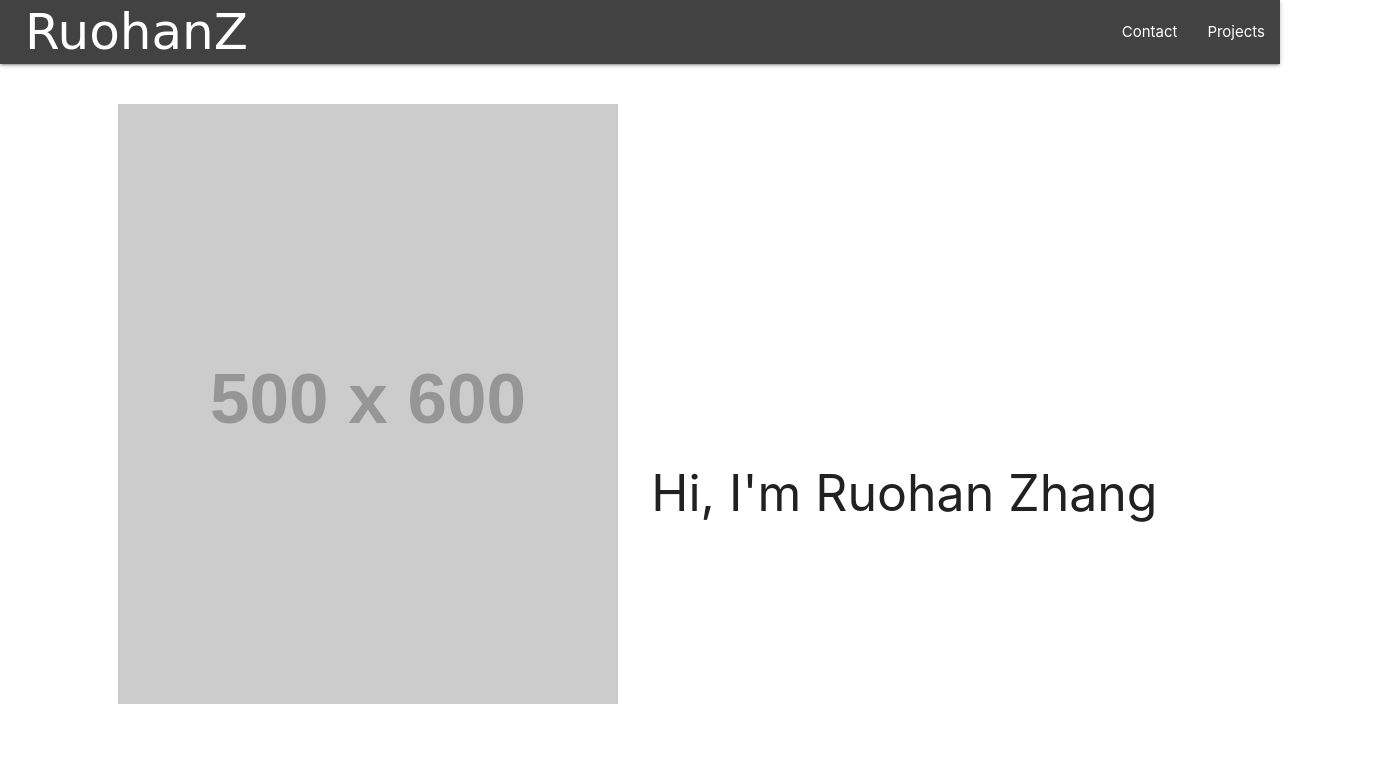
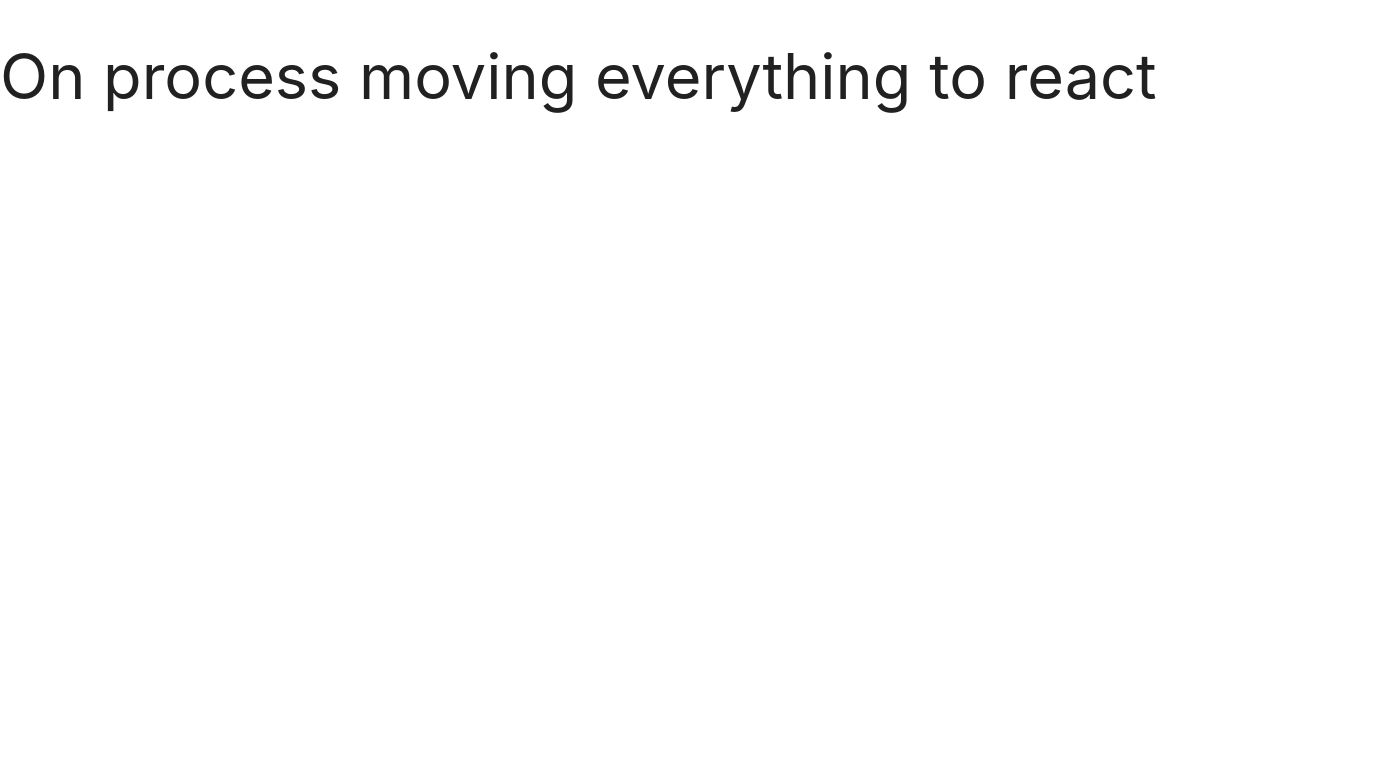
Before and after one commit to RuohanZ/Responsive-Portfolio, a plain HTML site: page index.html in a window 1280 px wide. Shown: the top 783 px of the page, 1387 px wide, since content can reach past the window. Drawn offline with nearby package versions, Linux system fonts and the light colour scheme; a web font is replaced by a local one.

Commit message:
Update index.html

```diff
--- a/index.html
+++ b/index.html
@@ -19,7 +19,8 @@
 </head>
 
 <body>
-    <div class="navbar-fixed">
+    <h1>On process moving everything to react</h1>
+    <!--<div class="navbar-fixed">
         <nav>
             <div class="nav-wrapper grey darken-3">
                 <p class="brand-logo" id="logo"> RuohanZ</p>
@@ -142,6 +143,6 @@
         </div>
         </div>
     </div>
-</body>
+</body>-->
 
 </html>
```
